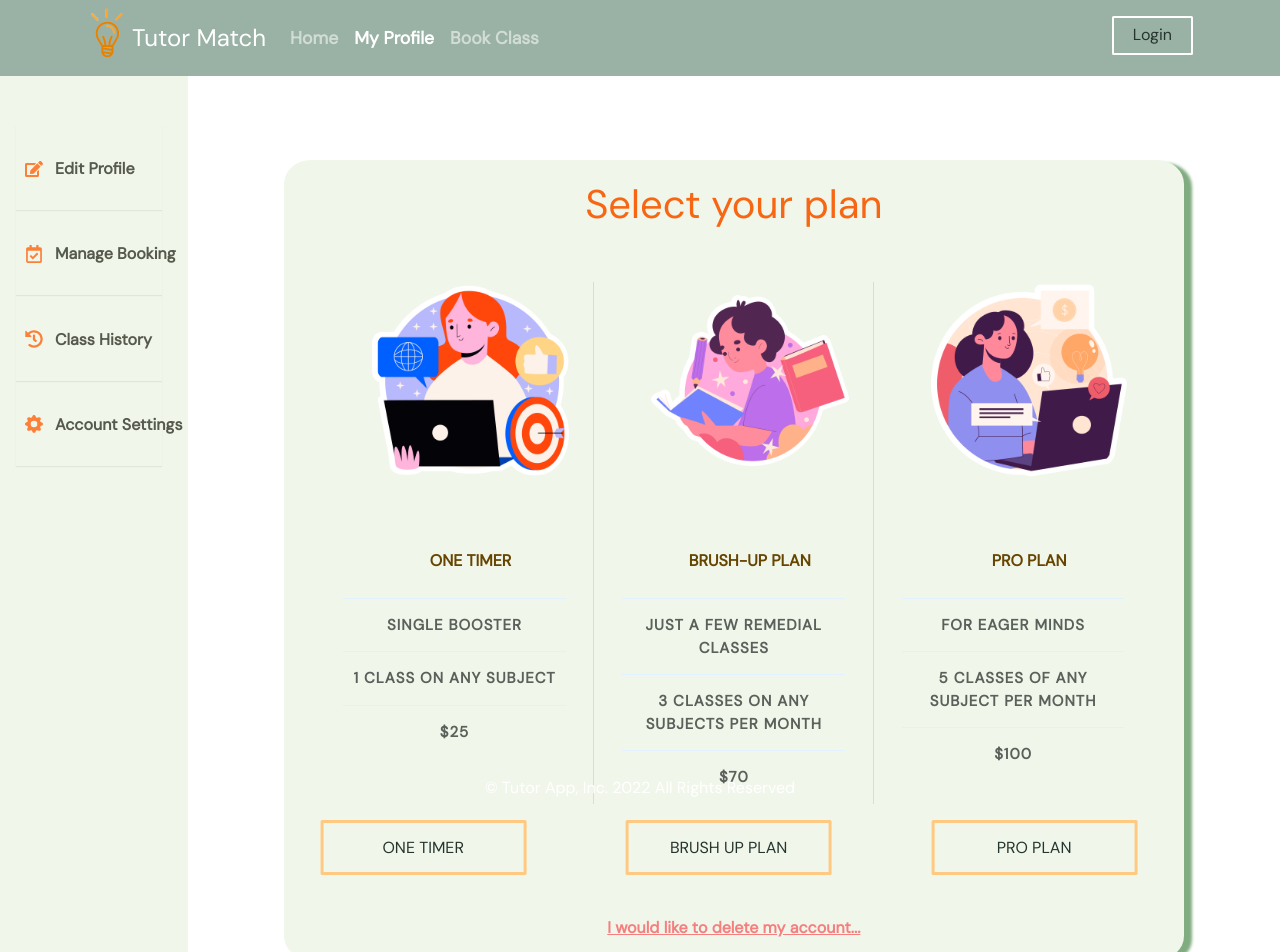
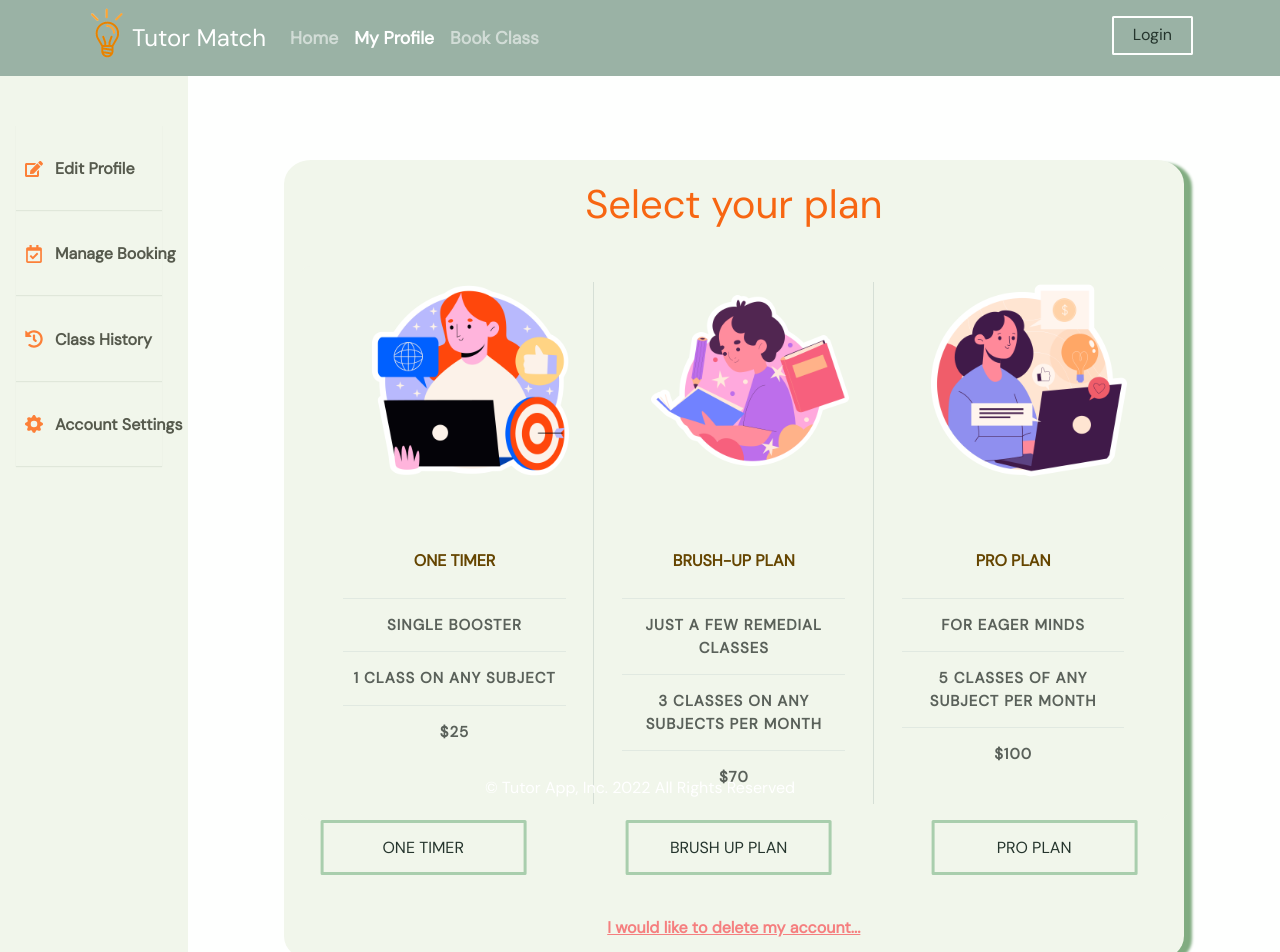
Before and after one commit to yianan261/Tutor-Match-App, a React (Create React App) app in the folder client/: page /profile/accountSettings in a window 1280 px wide. Shown: the top 952 px of the page. Built offline with nearby package versions, Linux system fonts and the light colour scheme; no server answers; the HTML template or start-up script is replaced by a standard one.

Commit message:
adjusted price panel css

```diff
--- a/client/src/assets/styles/AccountSetting.css
+++ b/client/src/assets/styles/AccountSetting.css
@@ -44,7 +44,7 @@
     width: 80%;
     display: inline-block;
     padding: 0.8em 2em;
-    border: 0.2rem solid #ffc981;
+    border: 0.2rem solid #a9cead;
     margin: 0 0.3em 0.3em 0;
     border-radius: 0.1em;
     box-sizing: border-box;
--- a/client/src/assets/styles/PricePanel.css
+++ b/client/src/assets/styles/PricePanel.css
@@ -6,13 +6,12 @@
   grid-template-columns: 1fr 1fr 1fr;
   text-align: center;
   text-transform: uppercase;
-
 }
 
 .price-img {
-  width:80%;
-    margin-bottom: 20px;
-    max-width: 100%;
+  width: 80%;
+  margin-bottom: 20px;
+  max-width: 100%;
 }
 
 .pricing-features {
@@ -28,8 +27,8 @@
   font-size: 15px;
   line-height: 1.5;
   padding: 15px 0;
-  border-top: 1px solid #e1f1ff;
-  color:#5a615a
+  border-top: 1px solid rgb(225, 233, 225);
+  color: #5a615a;
 }
 
 .pricing-features-item:last-child {
@@ -37,21 +36,24 @@
 }
 
 ol,
-ul,li {
+ul,
+li {
   list-style: none;
 }
 
 html {
   box-sizing: border-box;
+}
+
+.price-panelDiv:first-child {
+  border-right: 1px solid rgb(214, 223, 214);
+}
+
+.price-panelDiv:last-child {
+  border-left: 1px solid rgb(214, 223, 214);
+}
+
+.pricing-features{
+  padding-left: 0;
 
 }
-
-.price-panelDiv:first-child{
-  border-right: 1px solid rgb(214, 223, 214);
-
-}
-
-.price-panelDiv:last-child{
-  border-left: 1px solid rgb(214, 223, 214);
-
-}
```
